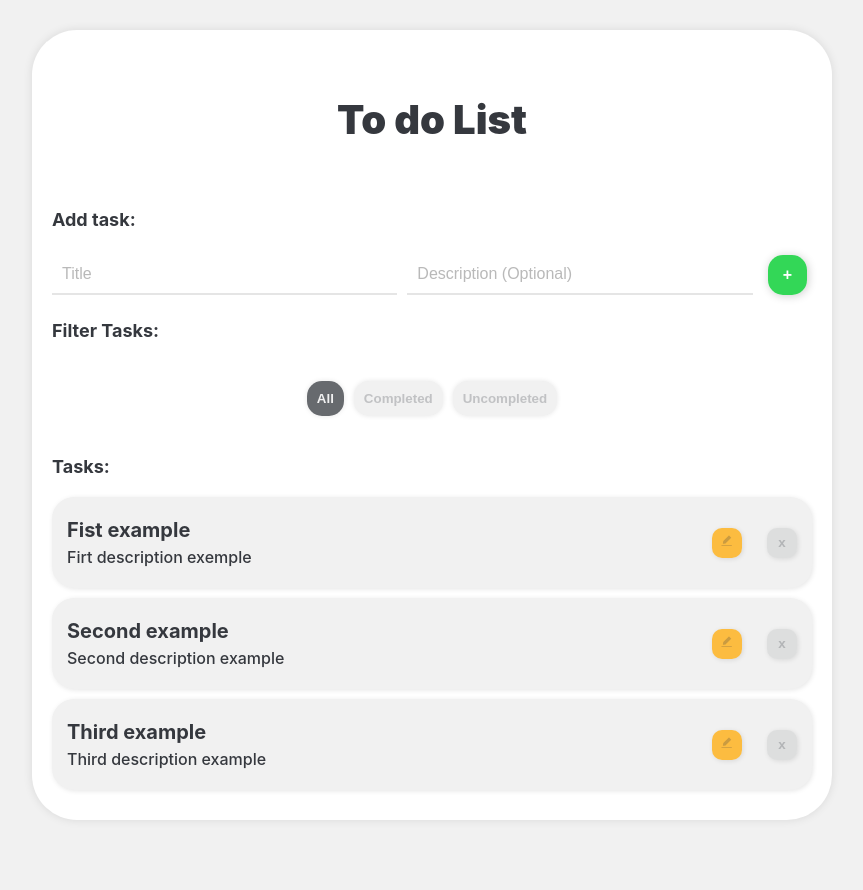
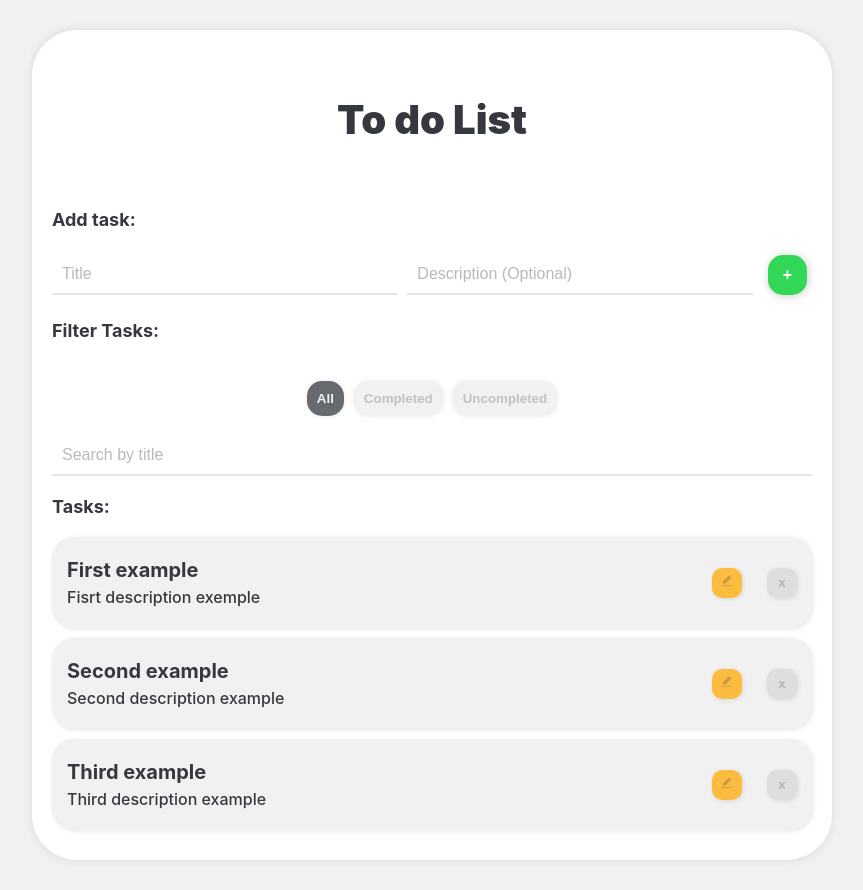
Before and after one commit to Lucasasdev/to-do-list, a React (Create React App) app: page / in a window 1280 px wide. Shown: the whole page, without its empty margins (208-1071 px from the left). Before the commit the page ends 850 px from the top, so only its background shows below. Built offline with nearby package versions, Linux system fonts and the light colour scheme.

Commit message:
feat: add title filter

```diff
--- a/src/App.css
+++ b/src/App.css
@@ -32,6 +32,25 @@
   color: #f1f1f1;
 }
 
+.filter-input {
+  width: 100%;
+  padding: 10px;
+  margin-right: 10px;
+  border: none;
+  border-bottom: 2px solid #ccc;
+  outline: none;
+  transition: border-color 0.3s;
+  color: #35383e;
+  opacity: 50%;
+  font-size: 16px;
+  font-weight: 500;
+  flex: 1;
+}
+
+.filter-input:focus {
+  border-bottom: 2px solid #00cd2d;
+}
+
 @media (max-width: 850px) {
   .app-container {
     max-width: 500;
--- a/src/App.jsx
+++ b/src/App.jsx
@@ -10,8 +10,8 @@ function App() {
   const [tasks, setTasks] = useState([
     {
       id: 1,
-      title: "Fist example",
-      description: "Firt description exemple",
+      title: "First example",
+      description: "Fisrt description exemple",
       isCompleted: false,
     },
     {
@@ -29,6 +29,8 @@ function App() {
   ]);
 
   const [filter, setFilter] = useState("all");
+
+  const [searchTerm, setSearchTerm] = useState("");
 
   const handleTaskAddition = (inputTitle, inputDescription) => {
     if (!inputTitle) {
@@ -84,15 +86,31 @@ function App() {
     setFilter(newFilter);
   };
 
+  const handleSearchTermChange = (newSearchTerm) => {
+    setSearchTerm(newSearchTerm);
+  };
+
   const getFilteredTasks = () => {
+    let filteredTasks = tasks;
+
     switch (filter) {
       case "completed":
-        return tasks.filter((task) => task.isCompleted);
+        filteredTasks = tasks.filter((task) => task.isCompleted);
+        break;
       case "uncompleted":
-        return tasks.filter((task) => !task.isCompleted);
+        filteredTasks = tasks.filter((task) => !task.isCompleted);
+        break;
       default:
-        return tasks;
+        break;
     }
+
+    if (searchTerm) {
+      filteredTasks = filteredTasks.filter((task) =>
+        task.title.toLowerCase().includes(searchTerm.toLowerCase())
+      );
+    }
+
+    return filteredTasks;
   };
 
   return (
@@ -126,6 +144,16 @@ function App() {
             Uncompleted
           </button>
         </div>
+
+        <div>
+          <input
+            className="filter-input"
+            type="text"
+            placeholder="Search by title"
+            value={searchTerm}
+            onChange={(e) => handleSearchTermChange(e.target.value)}
+          />
+        </div>
         <SubTitle>Tasks:</SubTitle>
         <Tasks
           tasks={getFilteredTasks()}
```
